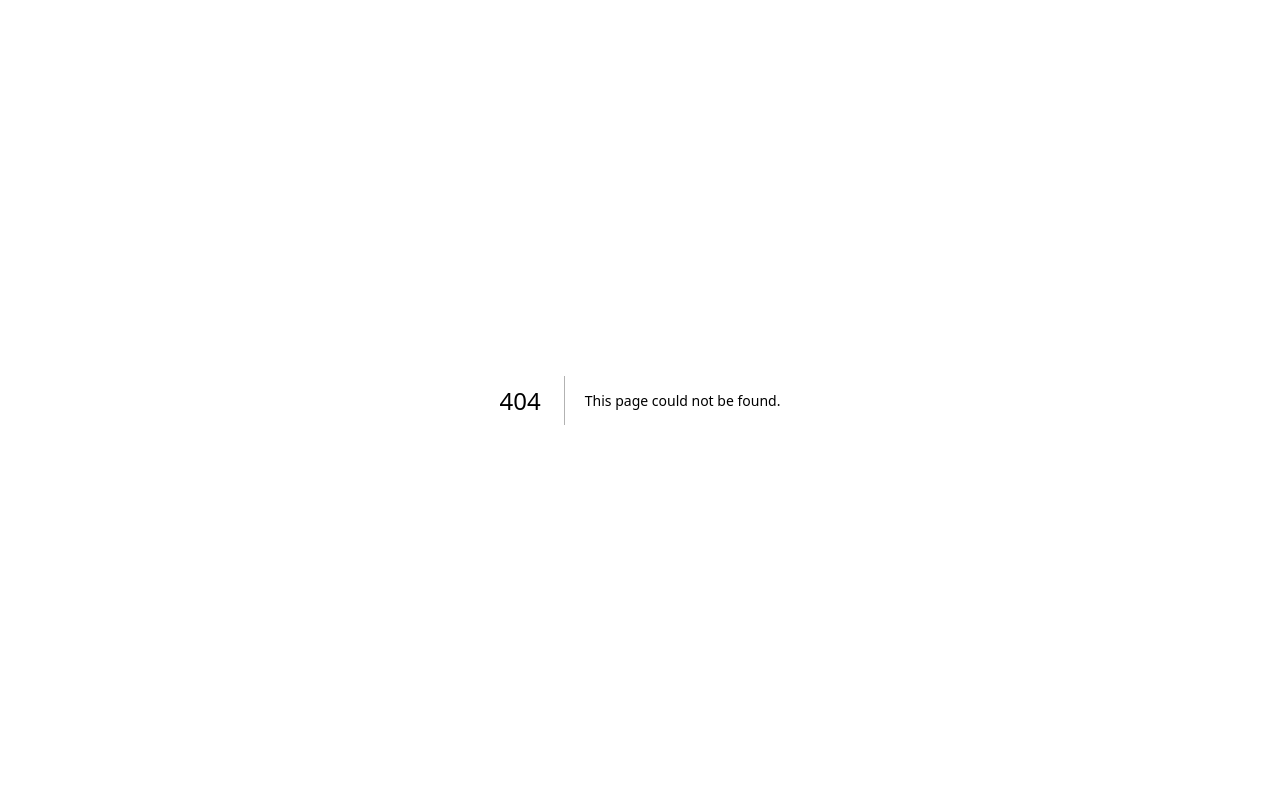
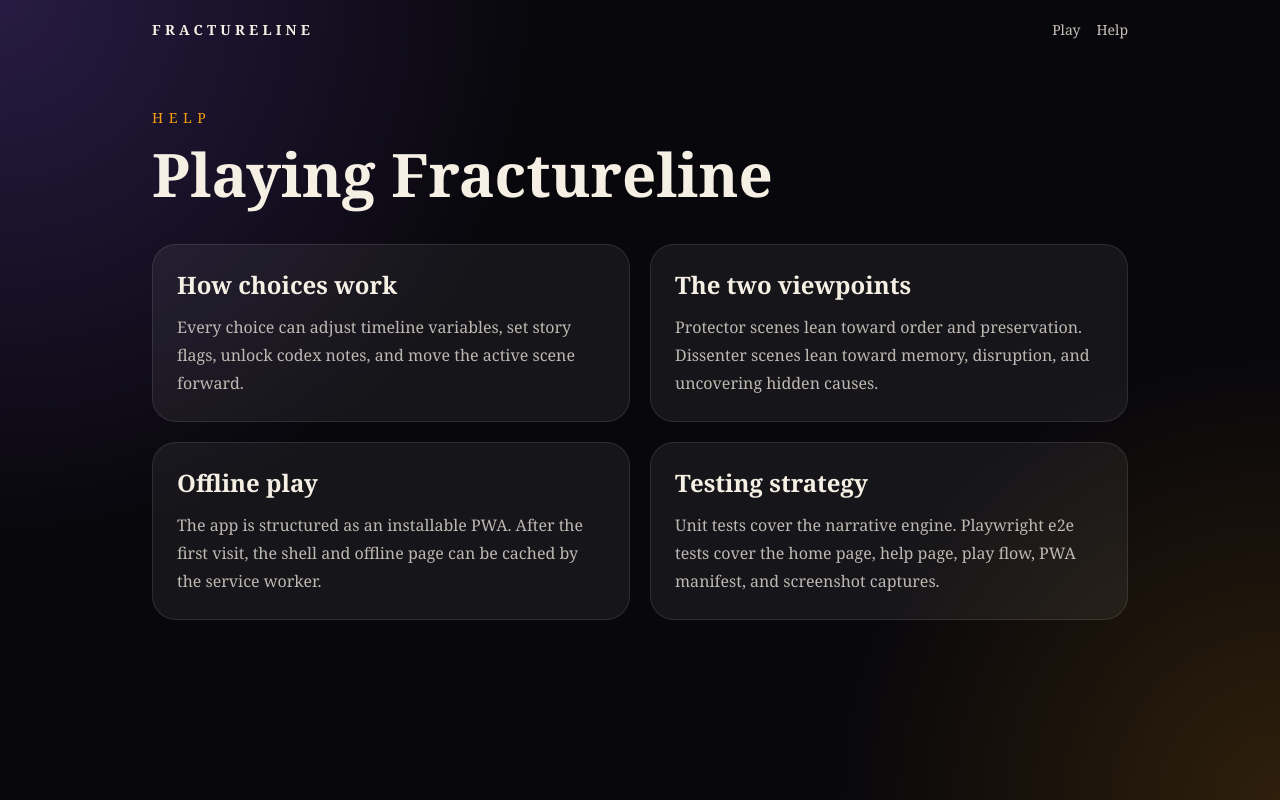
Before and after one commit to maniator/a-fracture-in-time, a Next.js app in the folder apps/web/: page /help in a window 1280 px wide. Before the commit this address had no page. Built offline with nearby package versions, Linux system fonts and the light colour scheme.

Commit message:
feat: add help route

```diff
--- /dev/null
+++ b/apps/web/app/help/page.tsx
@@ -0,0 +1,42 @@
+import { SiteNav } from '@/components/site-nav';
+import { PwaRegister } from '@/components/pwa-register';
+
+const sections = [
+  {
+    title: 'How choices work',
+    body: 'Every choice can adjust timeline variables, set story flags, unlock codex notes, and move the active scene forward.',
+  },
+  {
+    title: 'The two viewpoints',
+    body: 'Protector scenes lean toward order and preservation. Dissenter scenes lean toward memory, disruption, and uncovering hidden causes.',
+  },
+  {
+    title: 'Offline play',
+    body: 'The app is structured as an installable PWA. After the first visit, the shell and offline page can be cached by the service worker.',
+  },
+  {
+    title: 'Testing strategy',
+    body: 'Unit tests cover the narrative engine. Playwright e2e tests cover the home page, help page, play flow, PWA manifest, and screenshot captures.',
+  },
+];
+
+export default function HelpPage() {
+  return (
+    <main className="min-h-screen text-ink">
+      <PwaRegister />
+      <SiteNav />
+      <section className="mx-auto w-full max-w-5xl px-6 py-12">
+        <p className="text-sm uppercase tracking-[0.4em] text-ember">Help</p>
+        <h1 className="mt-4 text-4xl font-semibold md:text-6xl">Playing Fractureline</h1>
+        <div className="mt-10 grid gap-5 md:grid-cols-2">
+          {sections.map((section) => (
+            <article key={section.title} className="rounded-3xl border border-white/10 bg-white/[0.06] p-6">
+              <h2 className="text-2xl font-semibold">{section.title}</h2>
+              <p className="mt-3 leading-7 text-ink/75">{section.body}</p>
+            </article>
+          ))}
+        </div>
+      </section>
+    </main>
+  );
+}
```
